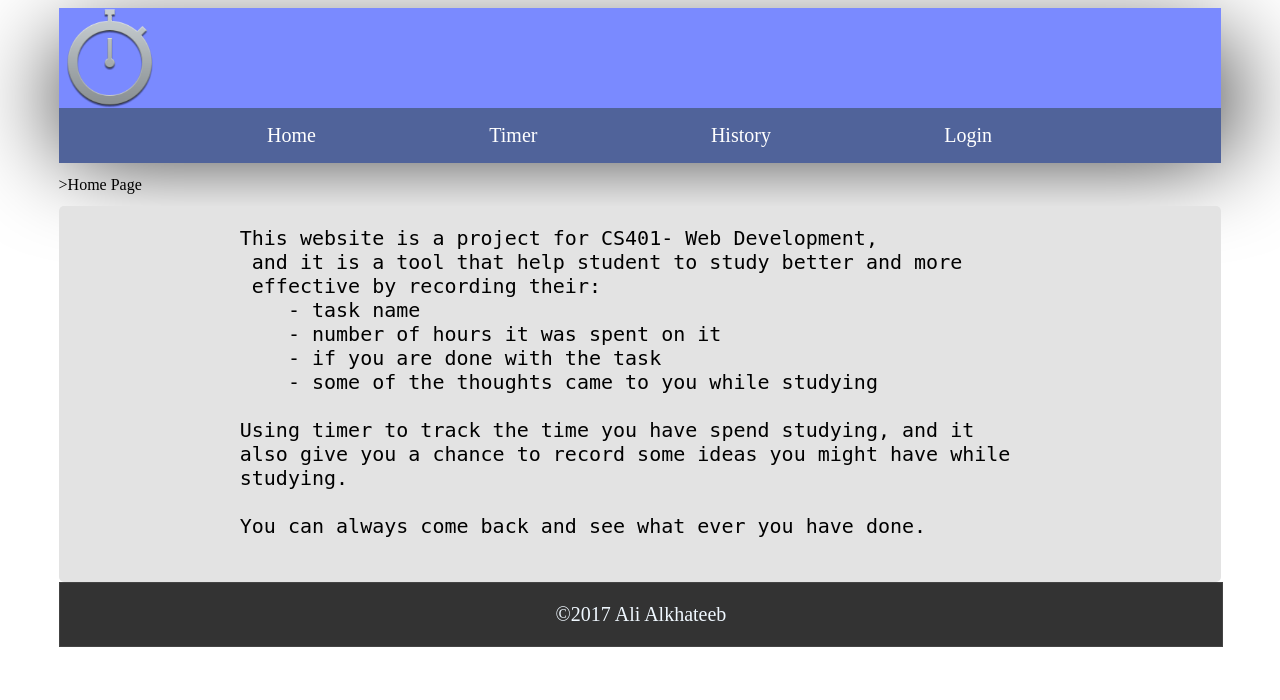
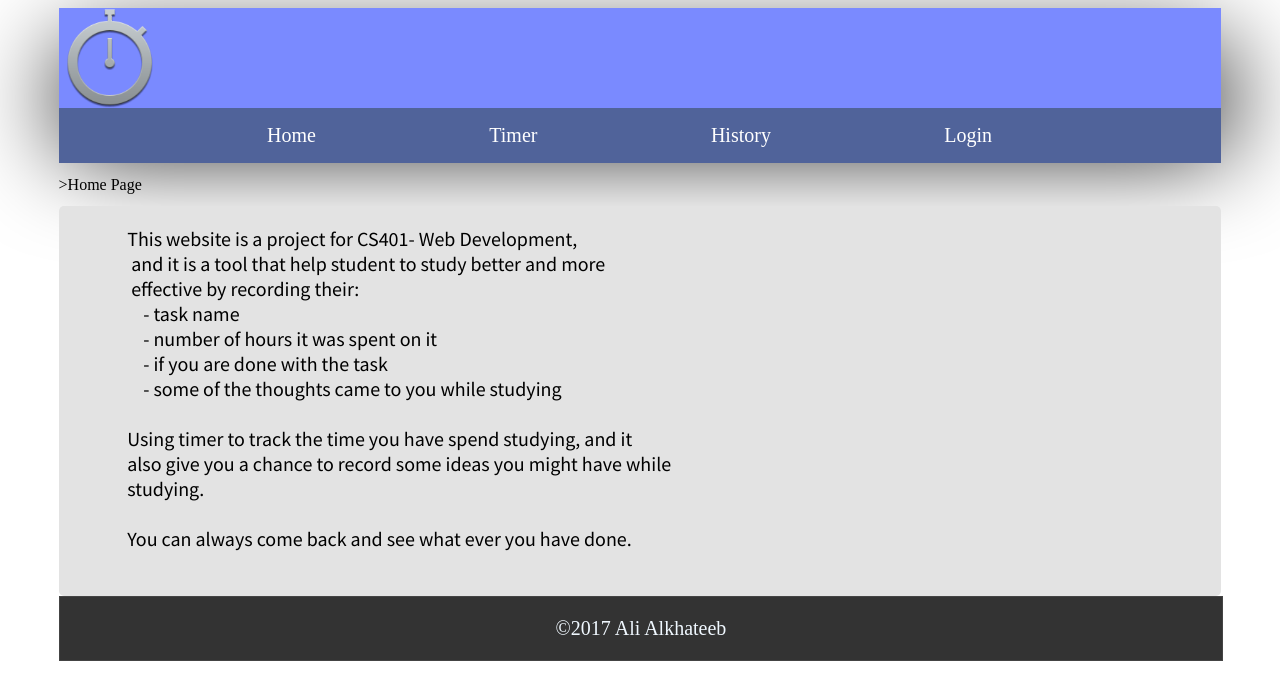
Before and after one commit to alialkhateeb/Time-Tracker, a PHP site: page / in a window 1280 px wide. Shown: the top 700 px of the page. Run offline with PHP 8.4, Linux system fonts and the light colour scheme; some libraries are stand-ins or nearby versions.

Commit message:
index change

```diff
--- a/index.php
+++ b/index.php
@@ -8,7 +8,7 @@
 		<div class="contant">
 
         <div class="frontPage">
-            <pre>
+            <pre class="frontPage">
               This website is a project for CS401- Web Development,
                and it is a tool that help student to study better and more
                effective by recording their:
```
